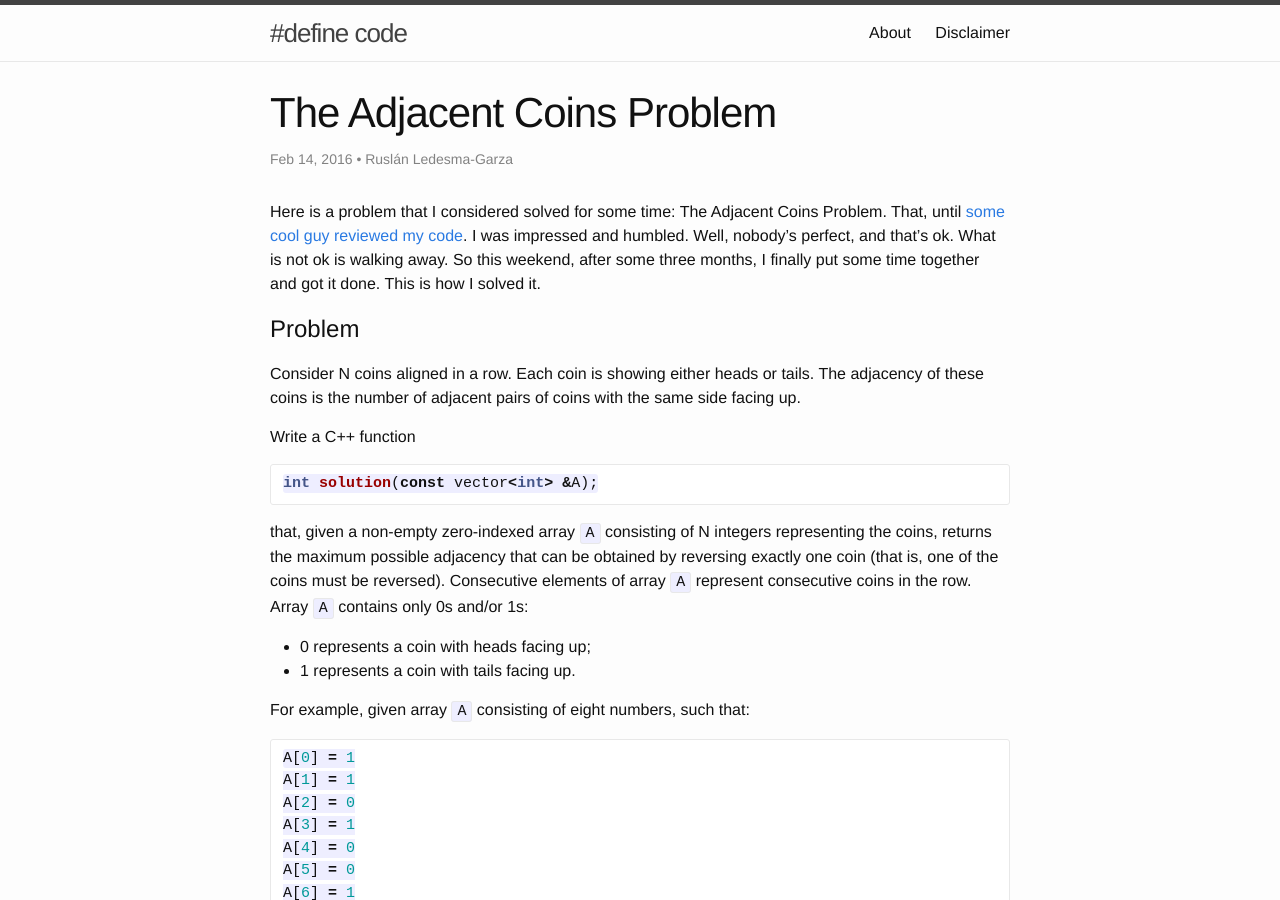
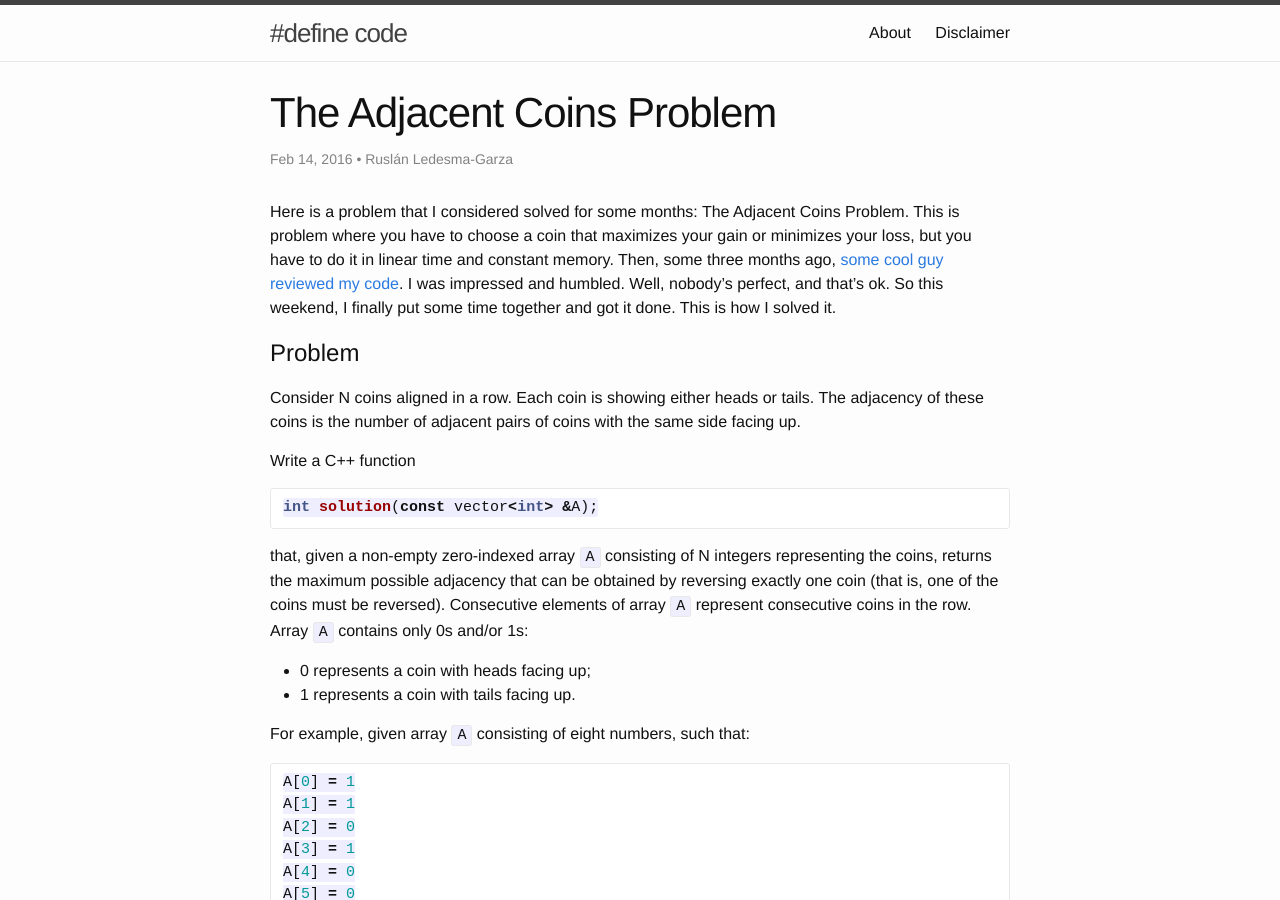
Before and after one commit to mrrusof/mrrusof.github.io, a Jekyll site: the page built from _posts/2016-02-14-adjacent-coins.markdown, in a window 1280 px wide and 900 px high. Built offline with Jekyll 4.4.1, drawn with Linux system fonts in a browser that asks for light colours; comment, search, counter and statistics services are not loaded.

Commit message:
Add summary for adjacent coins.

```diff
--- a/_posts/2016-02-14-adjacent-coins.markdown
+++ b/_posts/2016-02-14-adjacent-coins.markdown
@@ -3,15 +3,17 @@
 title: The Adjacent Coins Problem
 date: 2016-02-14
 author: Ruslán Ledesma-Garza
+summary: Choose a coin that maximizes your gain or minimizes your loss, but you have to do it in linear time and constant memory.
 ---
 
-Here is a problem that I considered solved for some time: The Adjacent
-Coins Problem.  That, until
-[some cool guy reviewed my
+Here is a problem that I considered solved for some months: The Adjacent
+Coins Problem.  This is problem where you have to choose a coin that
+maximizes your gain or minimizes your loss, but you have to do it in
+linear time and constant memory.
+Then, some three months ago, [some cool guy reviewed my
 code](https://github.com/mrrusof/algorithms/issues/1).  I was
 impressed and humbled.  Well, nobody's
-perfect, and that's ok.  What is not ok is walking away.
-So this weekend, after some three months, I finally put some time
+perfect, and that's ok. So this weekend, I finally put some time
 together and got it done.  This is how I solved it.
 
 
--- a/index.html
+++ b/index.html
@@ -14,6 +14,7 @@
         <h2>
           <a class="post-link" href="{{ post.url | prepend: site.baseurl }}">{{ post.title }}</a>
         </h2>
+        <p> {{ post.summary }} </p>
       </li>
     {% endfor %}
   </ul>
```
